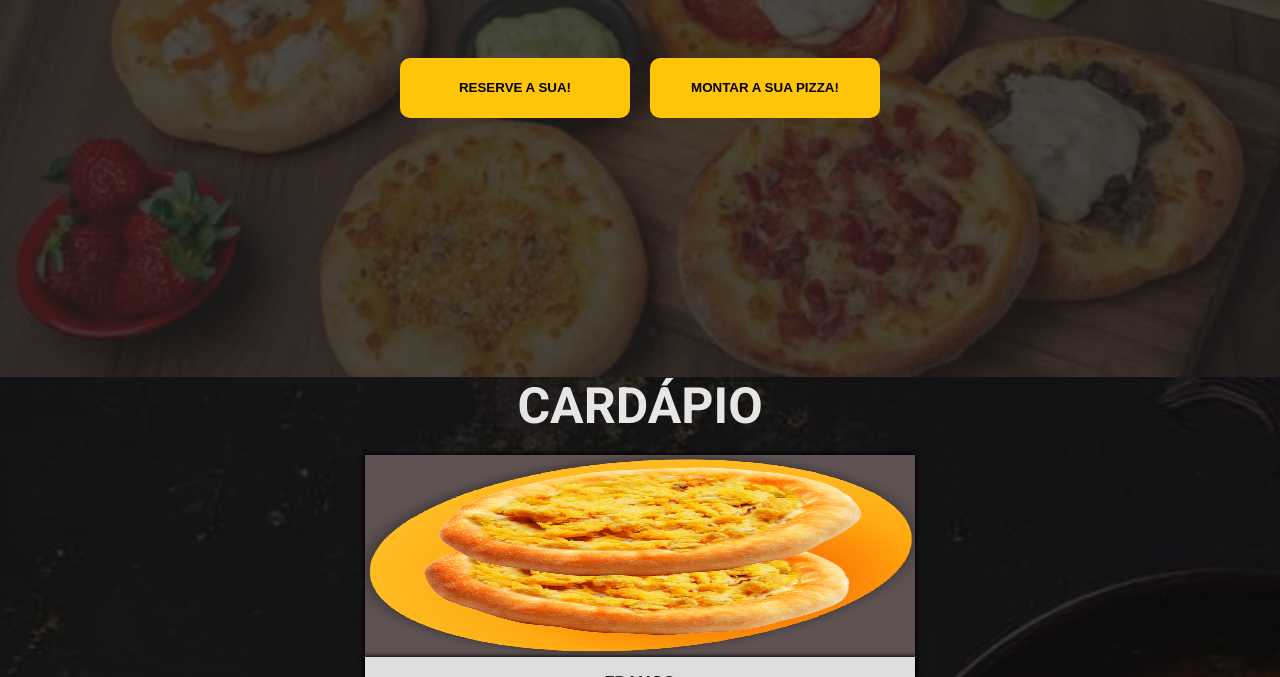
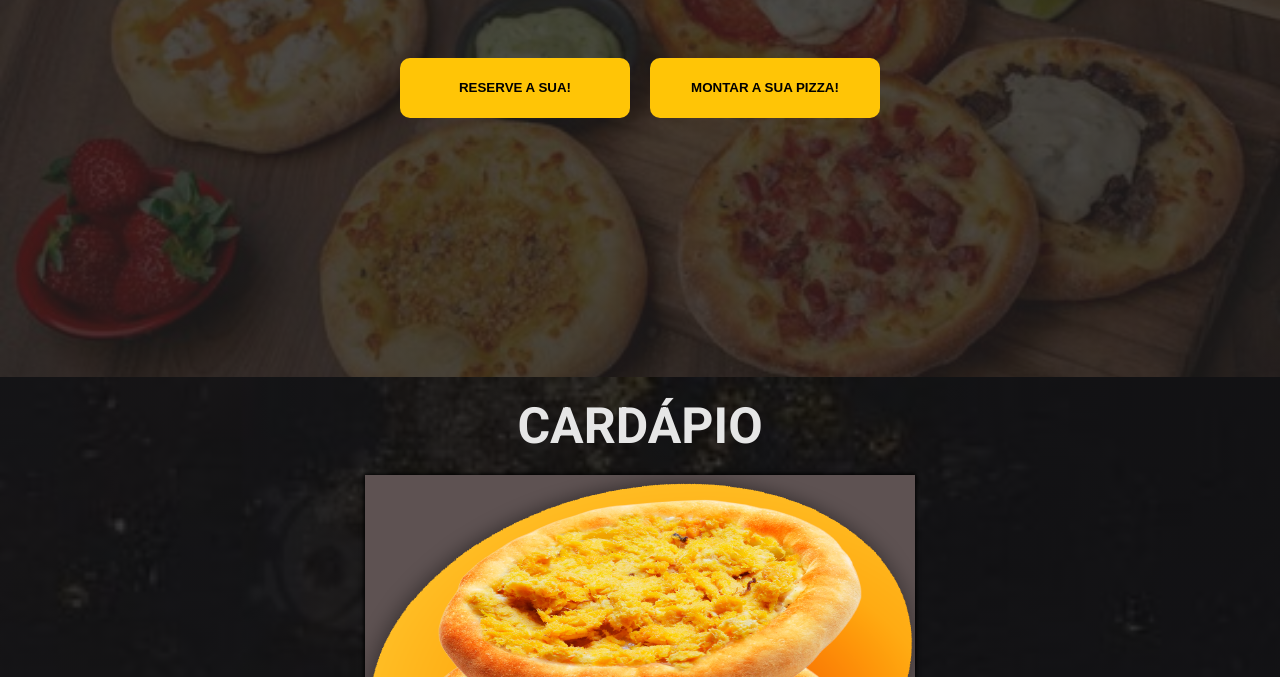
Before and after one commit to Neekolax/Esfihas_Cardapio, a plain HTML site: page index.html in a window 1280 px wide. Shown: the part 423-1100 px from the top of the page. Drawn offline with Linux system fonts and the light colour scheme.

Commit message:
style.css

```diff
--- a/assets/style.css
+++ b/assets/style.css
@@ -165,12 +165,14 @@ html {
     background-position: center center;
     background-repeat: no-repeat;
     background-size: cover;
+
 }
 
 .cardapio h2 {
     font-size: 5rem;
     color: #e6e6e6;
     text-transform: uppercase;
+    padding-top: 20px;
 }
 
 .itens-cardapio {
@@ -226,7 +228,7 @@ html {
 
 .itens-cardapio img {
     width: 100%;
-    height: 200px;
+    height: 400px;
 }
 
 .itens-cardapio .info .pedir {
```
